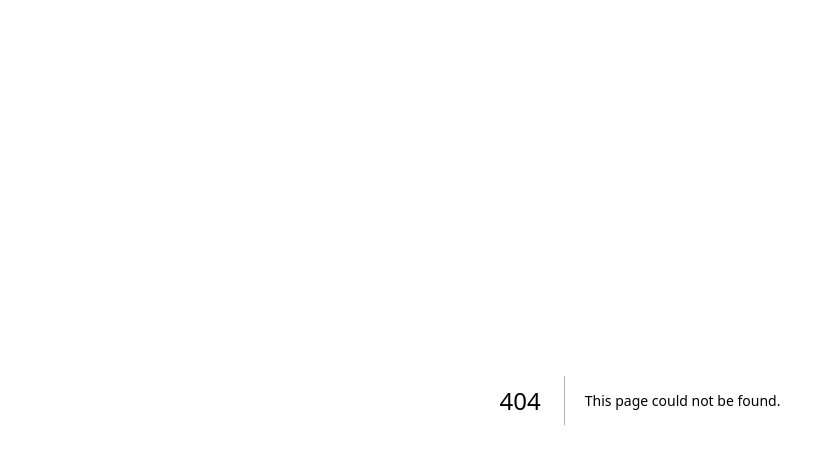
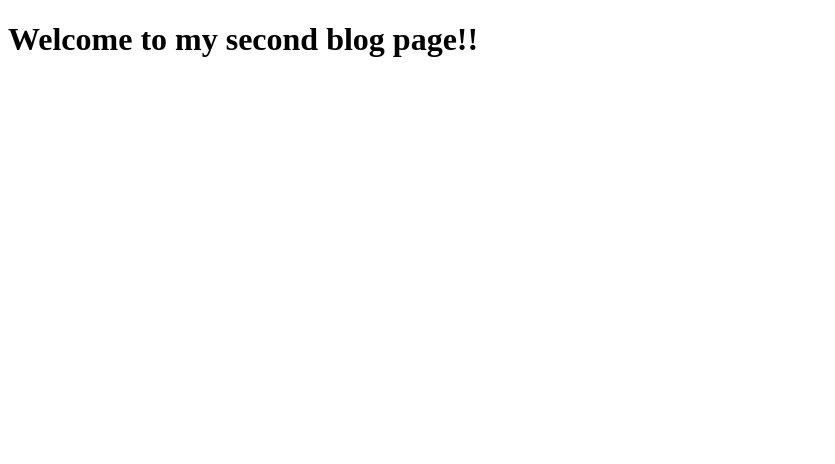
Before and after one commit to Narotam-Mishra/nextjs-14_learning_new, a Next.js app: page /blog/second in a window 1280 px wide. Before the commit this address had no page. Shown: the top 464 px of the page, without its empty margins (0-835 px from the left). Built offline with nearby package versions, Linux system fonts and the light colour scheme.

Commit message:
Nextjs_nested_routes_1.6

```diff
--- /dev/null
+++ b/src/app/blog/first/page.tsx
@@ -0,0 +1,4 @@
+
+export default function firstBlog(){
+    return <h1>Welcome to my first blog page!!</h1>
+}
--- /dev/null
+++ b/src/app/blog/page.tsx
@@ -0,0 +1,4 @@
+
+export default function Blog(){
+    return <h1>Welcome to my blog page!</h1>
+}
--- /dev/null
+++ b/src/app/blog/second/page.tsx
@@ -0,0 +1,4 @@
+
+export default function secondBlog(){
+    return <h1>Welcome to my second blog page!!</h1>
+}
```
Also changed, not shown: ReadMe.txt.
